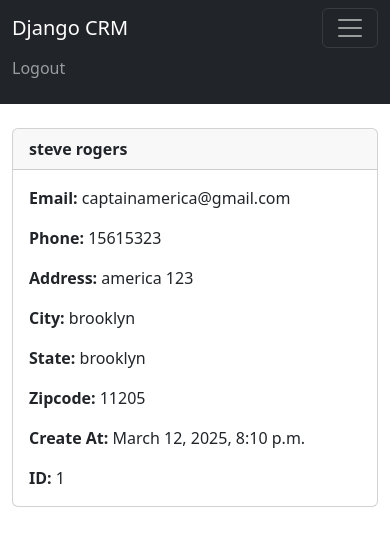
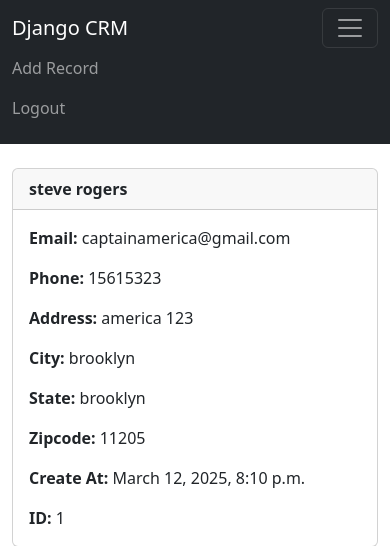
Before and after one commit to Noussse/djangocrm, a Django app: page /record/1 in a window 390 px wide, after a click that opens the changed part. Shown: the top 546 px of the page. Run offline with Django 5.2, Linux system fonts and the light colour scheme; a user stored in the database is signed in; data comes from the database, SQL or seed files in the repository; both versions use the stored data as it was after the commit.

Commit message:
added a way to add recordds

```diff
--- a/crmwebsite/templates/navbar.html
+++ b/crmwebsite/templates/navbar.html
@@ -7,6 +7,9 @@
       <div class="collapse navbar-collapse" id="navbarSupportedContent">
         <ul class="navbar-nav me-auto mb-2 mb-lg-0">
           {% if user.is_authenticated %}
+          <li class="nav-item">
+            <a class="nav-link" href="{%url 'add_record'%}">Add Record</a>
+          </li>
           <li class="nav-item">
             <a class="nav-link" href="{%url 'logout'%}">Logout</a>
           </li>
--- a/crmwebsite/urls.py
+++ b/crmwebsite/urls.py
@@ -8,4 +8,5 @@ urlpatterns = [
     path('register/', views.register_user,name='register'),
     path('record/<int:pk>', views.customar_record,name='record'),
     path('delete_record/<int:pk>', views.delete_record,name='delete_record'),
+    path('add_record/',views.add_record,name='add_record'),
 ]
--- a/crmwebsite/views.py
+++ b/crmwebsite/views.py
@@ -1,7 +1,7 @@
 from django.shortcuts import render,redirect
 from django.contrib.auth import authenticate,login,logout
 from django.contrib import messages
-from .forms import SignUpForm
+from .forms import SignUpForm,AddRecordForm
 from .models import Record
 def home(request):
     records=Record.objects.all()
@@ -58,3 +58,16 @@ def delete_record(request,pk):
     else:
         messages.success(request,"you need to be logged in to view this page")
         return redirect('home')
+
+def add_record(request):
+	form = AddRecordForm(request.POST or None)
+	if request.user.is_authenticated:
+		if request.method == "POST":
+			if form.is_valid():
+				add_record = form.save()
+				messages.success(request, "Record Added...")
+				return redirect('home')
+		return render(request, 'add_record.html', {'form':form})
+	else:
+		messages.success(request, "You Must Be Logged In...")
+		return redirect('home')
```
Also changed, not shown: crmwebsite/forms.py (+15 -0 lines), crmwebsite/templates/add_record.html (added, +12 -0 lines), db.sqlite3.
